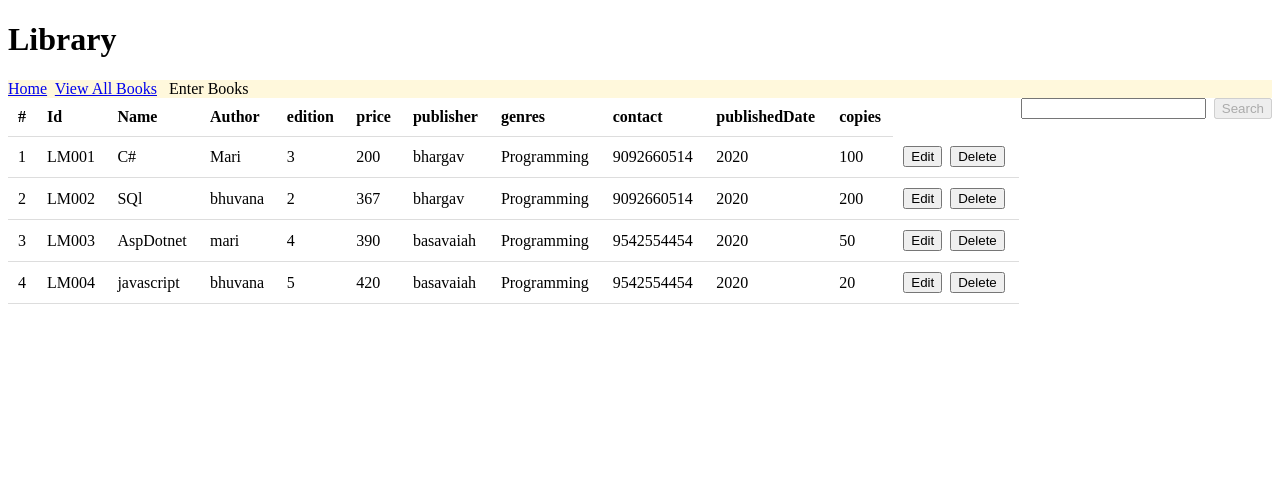
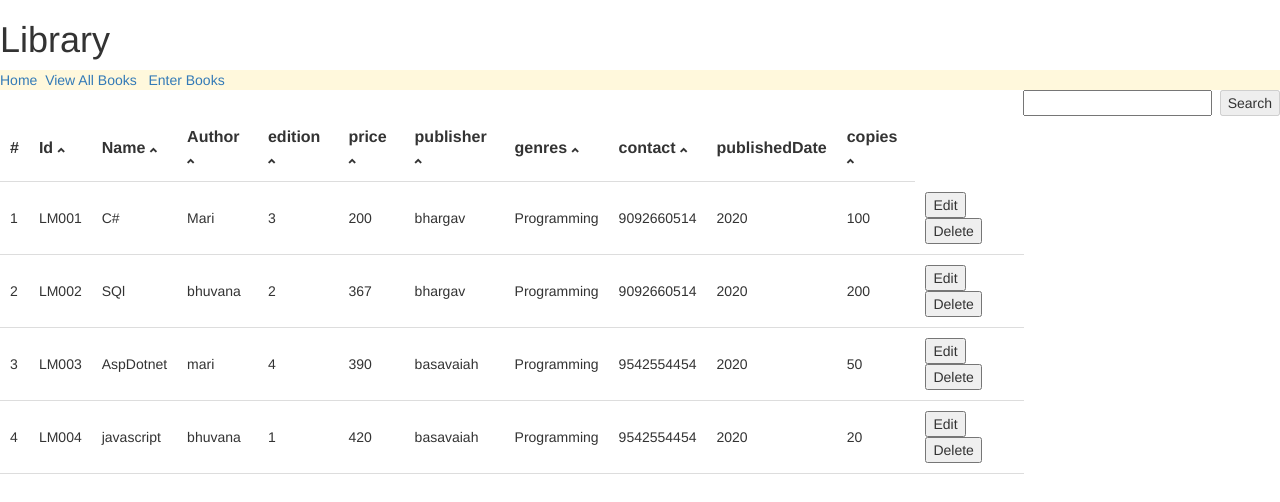
Before and after one commit to KelamBasavaiah/Angular8LibraryManagement, an Angular app: page /ViewBooks in a window 1280 px wide. Shown: the top 502 px of the page. Built offline with nearby package versions, Linux system fonts and the light colour scheme.

Commit message:
Column Filters

```diff
--- a/src/app/Components/view-books/view-books.component.css
+++ b/src/app/Components/view-books/view-books.component.css
@@ -9,6 +9,7 @@ table, td, th {
 
   th {
     text-align:left;
+    font-size: 16px;
   }
   th, td {
     padding: 10px;
@@ -16,3 +17,4 @@ table, td, th {
 
   }
   tr:hover {background-color: #f5f5f5;}
+  .glyphicon {font-size: 8px;}
--- a/src/app/Components/view-books/view-books.component.html
+++ b/src/app/Components/view-books/view-books.component.html
@@ -3,24 +3,21 @@
     <button [disabled]="searchString.length<2" (click)=search(searchString)>Search</button>
     <br><button *ngIf="searchString.length>0" style="float: right;"(click)=clearFilters()>clear</button>
 </div>
-
-
-
 <div>
     <table>
         <thead>
             <tr>
                 <th>#</th>
-                <th>Id</th>
-                <th>Name</th>
-                <th>Author</th>
-                <th>edition</th>
-                <th>price</th>
-                <th>publisher</th>
-                <th>genres</th>
-                <th>contact</th>
-                <th>publishedDate</th>
-                <th>copies</th>
+                <th>Id  <span *ngIf="decending" class="glyphicon glyphicon-chevron-up" (click)="sort('id')"></span><span *ngIf="! decending"class="glyphicon glyphicon-chevron-down" (click)="sort('id')"></span></th>
+                <th>Name  <span *ngIf="decending" class="glyphicon glyphicon-chevron-up" (click)="sort('name')"></span><span *ngIf="! decending"class="glyphicon glyphicon-chevron-down" (click)="sort('name')"></span></th>
+                <th>Author <span *ngIf="decending" class="glyphicon glyphicon-chevron-up" (click)="sort('author_name')"></span><span *ngIf="! decending"class="glyphicon glyphicon-chevron-down" (click)="sort('author_name')"></span></th>
+                <th>edition <span *ngIf="decending" class="glyphicon glyphicon-chevron-up" (click)="sort('edition')"></span><span *ngIf="! decending"class="glyphicon glyphicon-chevron-down" (click)="sort('edition')"></span></th>
+                <th>price <span *ngIf="decending" class="glyphicon glyphicon-chevron-up" (click)="sort('price')"></span><span *ngIf="! decending"class="glyphicon glyphicon-chevron-down" (click)="sort('price')"></span></th>
+                <th>publisher <span *ngIf="decending" class="glyphicon glyphicon-chevron-up" (click)="sort('publisher')"></span><span *ngIf="! decending"class="glyphicon glyphicon-chevron-down" (click)="sort('publisher')"></span></th>
+                <th>genres <span *ngIf="decending" class="glyphicon glyphicon-chevron-up" (click)="sort('genres')"></span><span *ngIf="! decending"class="glyphicon glyphicon-chevron-down" (click)="sort('genres')"></span></th>
+                <th>contact <span *ngIf="decending" class="glyphicon glyphicon-chevron-up" (click)="sort('contact')"></span><span *ngIf="! decending"class="glyphicon glyphicon-chevron-down" (click)="sort('contact')"></span></th>
+                <th>publishedDate </th>
+                <th>copies <span *ngIf="decending" class="glyphicon glyphicon-chevron-up" (click)="sort('copies')"></span><span *ngIf="! decending"class="glyphicon glyphicon-chevron-down" (click)="sort('copies')"></span></th>
             </tr>
         </thead>
         <tbody>
--- a/src/app/Components/view-books/view-books.component.ts
+++ b/src/app/Components/view-books/view-books.component.ts
@@ -9,6 +9,8 @@ import { BookService } from 'src/app/Services/book.service';
 })
 export class ViewBooksComponent implements OnInit {
    books:BookDetails[];
+   book:BookDetails;
+   asending:boolean=false;decending:boolean=true;
   public searchString:string="";
 
   constructor(private bookServices:BookService) {
@@ -28,6 +30,21 @@ export class ViewBooksComponent implements OnInit {
       }
      }
   }
+
+  sort(column:any)
+  {
+    console.log()
+    if(typeof(this.books[0][column])=="number"){
+      this.books=this.books.sort((a,b)=>{return b[column]-a[column]});
+      if(this.decending==false){this.books.reverse(); this.decending=true}else{this.decending=false;}
+
+    }
+    if(typeof(this.books[0][column])=="string"){
+      this.books=this.books.sort((a,b)=>{return b[column].toLocaleLowerCase() <a[column].toLocaleLowerCase() ?1:-1});
+      if(this.decending==false){this.books.reverse(); this.decending=true}else{this.decending=false;}
+    }
+
+  }
  clearFilters(){
   this.searchString='';
   this.books=this.bookServices.getAllBooks();}
--- a/src/app/Services/book.service.ts
+++ b/src/app/Services/book.service.ts
@@ -15,7 +15,7 @@ export class BookService {
                        {id:'LM003', name:'AspDotnet',author_name:'mari',edition:4,price:390,publisher:'basavaiah'
                         ,genres:'Programming',contact:9542554454,publishedDate:new Date(),copies:50},
 
-                        {id:'LM004', name:'javascript',author_name:'bhuvana',edition:5,price:420,publisher:'basavaiah'
+                        {id:'LM004', name:'javascript',author_name:'bhuvana',edition:1,price:420,publisher:'basavaiah'
                          ,genres:'Programming',contact:9542554454,publishedDate:new Date(),copies:20}
                       ];
 
--- a/src/index.html
+++ b/src/index.html
@@ -5,6 +5,7 @@
   <title>LibraryManagement</title>
   <base href="/">
   <meta name="viewport" content="width=device-width, initial-scale=1">
+  <link rel="stylesheet" href="https://maxcdn.bootstrapcdn.com/bootstrap/3.3.7/css/bootstrap.min.css">
   <link rel="icon" type="image/x-icon" href="favicon.ico">
 </head>
 <body>
```
